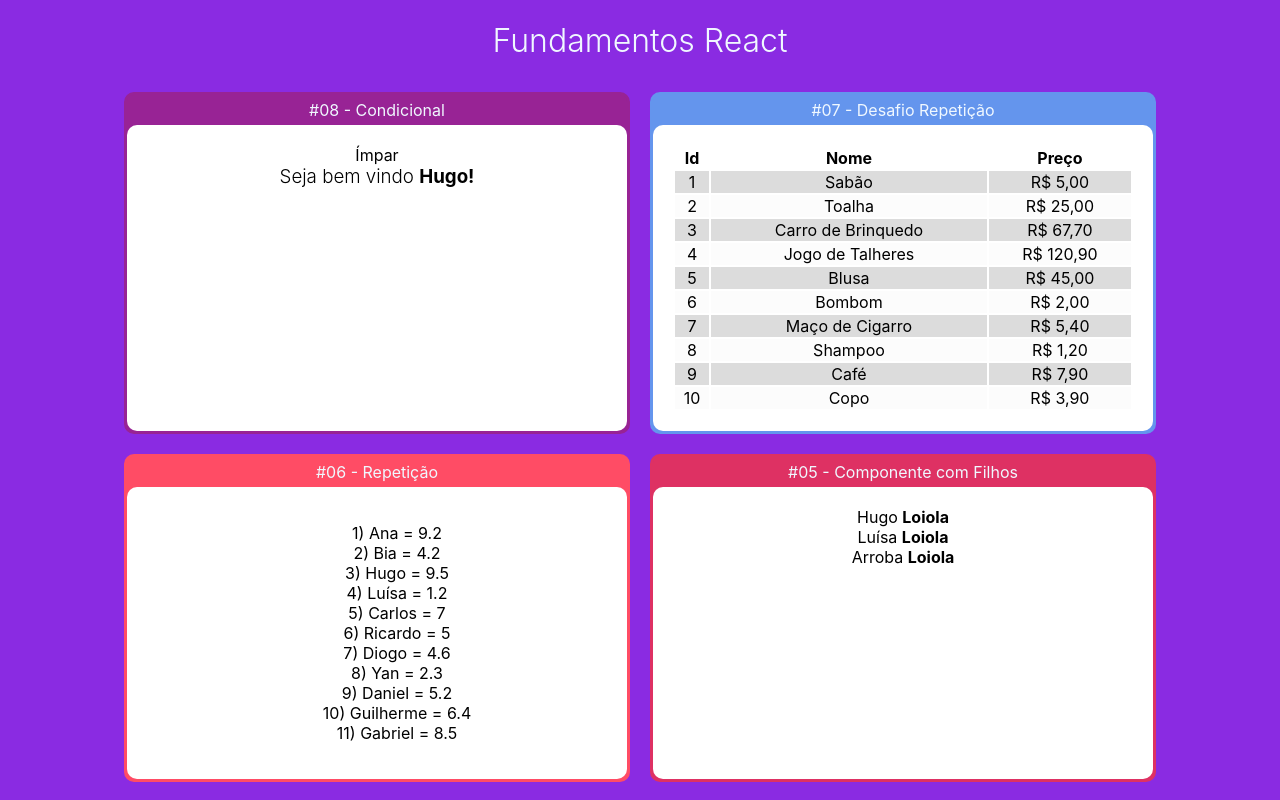
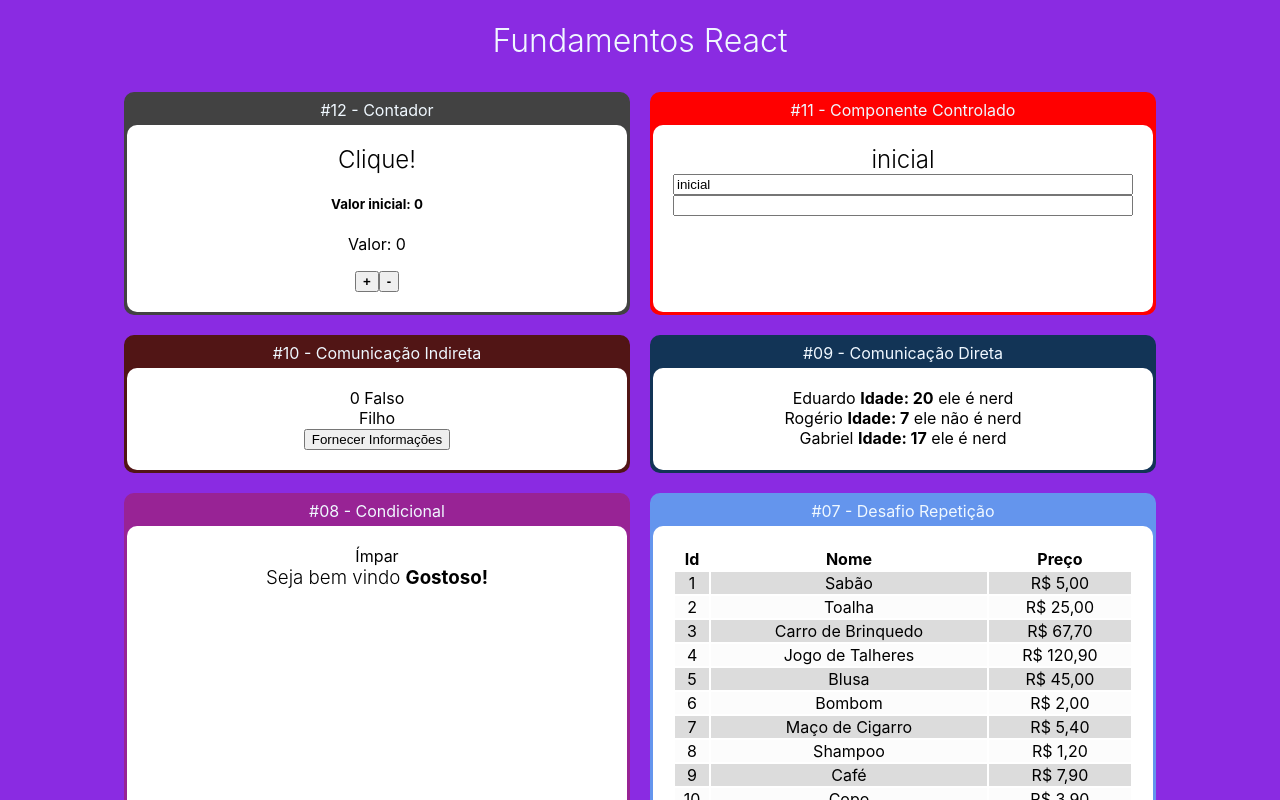
Before and after one commit to hugo-loiola/ReactJS, a React (Create React App) app: page / in a window 1280 px wide. Shown: the top 800 px of the page. Built offline with nearby package versions, Linux system fonts and the light colour scheme.

Commit message:
Estudos até o conttador

```diff
--- a/src/App.jsx
+++ b/src/App.jsx
@@ -12,6 +12,10 @@ import ListaAlunos from "./components/repetição/ListaAlunos";
 import TabelaProdutos from "./components/repetição/TabelaProdutos";
 import ParOuImpar from "./components/condicional/ParouImpar";
 import UsuarioInfo from "./components/condicional/UsuarioInfo";
+import DiretaPai from "./components/comunicacao/DiretaPai";
+import IndiretaPai from "./components/comunicacao/IndiretaPai";
+import Input from "./components/formulario/Input";
+import Contador from "./components/contador/Contador";
 
 
 const App = () => {
@@ -21,9 +25,25 @@ const App = () => {
 
 			<div className="Cards">
 
+				<Card titulo='#12 - Contador' color='#424242'>
+					<Contador numeroInicial={0}></Contador>
+				</Card>
+
+				<Card titulo='#11 - Componente Controlado'>
+					<Input></Input>
+				</Card>
+
+				<Card titulo='#10 - Comunicação Indireta' color='#511515'>
+					<IndiretaPai></IndiretaPai>
+				</Card>
+
+				<Card titulo='#09 - Comunicação Direta' color='#123456'>
+					<DiretaPai></DiretaPai>
+				</Card>
+
 				<Card titulo={"#08 - Condicional"} color="#982395" >
 					<ParOuImpar numero={1} ></ParOuImpar>
-					<UsuarioInfo usuario={{ nome: "Hugo" }}></UsuarioInfo>
+					<UsuarioInfo usuario={{ nome: "Gostoso" }}></UsuarioInfo>
 				</Card>
 
 				<Card titulo="#07 - Desafio Repetição" color="#6495ED">
--- /dev/null
+++ b/src/components/comunicacao/DiretaFilho.jsx
@@ -0,0 +1,14 @@
+/* eslint-disable react/prop-types */
+import React from "react";
+
+const DiretaFilho = (props) => {
+	return (
+		<div>
+			<span> {props.nome} </span>
+			<span> <strong>Idade: {props.idade}</strong> </span>
+			<span> {props.nerd ? "ele é nerd" : "ele não é nerd"} </span>
+		</div>
+	);
+};
+
+export default DiretaFilho;
--- /dev/null
+++ b/src/components/comunicacao/DiretaPai.jsx
@@ -0,0 +1,14 @@
+import React from "react";
+import DiretaFilho from "./DiretaFilho";
+
+const DiretaPai = () => {
+	return (
+		<div>
+			<DiretaFilho nome='Eduardo' idade={20} nerd={true} />
+			<DiretaFilho nome='Rogério' idade={7} nerd={false} />
+			<DiretaFilho nome='Gabriel' idade={17} nerd={true} />
+		</div>
+	);
+};
+
+export default DiretaPai;
--- /dev/null
+++ b/src/components/comunicacao/IndiretaFilho.jsx
@@ -0,0 +1,27 @@
+/* eslint-disable react/prop-types */
+import React from "react";
+
+const IndiretaFilho = (props) => {
+
+	const min = 10;
+	const max = 90;
+	const gerarIdade = () => parseInt(Math.random() * (max - min)) + min;
+	const gerarNerd = () => Math.random() > 0.5;
+
+	return (
+		<div>
+			<div>
+				Filho
+			</div>
+			<button onClick={
+				() => {
+					props.quandoClicar("João", gerarIdade(), gerarNerd());
+				}
+			}>
+				Fornecer Informações
+			</button>
+		</div>
+	);
+};
+
+export default IndiretaFilho;
--- /dev/null
+++ b/src/components/comunicacao/IndiretaPai.jsx
@@ -0,0 +1,27 @@
+import React, { useState } from "react";
+import IndiretaFilho from "./IndiretaFilho";
+
+
+const IndiretaPai = () => {
+
+	const [nome, setNome] = useState("");
+	const [idade, setIdade] = useState(0);
+	const [nerd, setNerd] = useState(false);
+
+
+	function fornecerInformacoes(nome, idade, nerd) {
+		setNome(nome);
+		setIdade(idade);
+		setNerd(nerd);
+	}
+	return (
+		<div>
+			<span> {nome} </span>
+			<span> {idade} </span>
+			<span> {nerd ? "Verdadeiro" : "Falso"} </span>
+			<IndiretaFilho quandoClicar={fornecerInformacoes}></IndiretaFilho>
+		</div>
+	);
+};
+
+export default IndiretaPai;
--- /dev/null
+++ b/src/components/contador/Contador.jsx
@@ -0,0 +1,35 @@
+/* eslint-disable react/prop-types */
+import React from "react";
+
+class Contador extends React.Component {
+
+	state = {
+		numero: this.props.numeroInicial
+	};
+
+	inc = () => {
+		this.setState({
+			numero: this.state.numero + 1
+		});
+	};
+
+	dec = () => {
+		this.setState({
+			numero: this.state.numero - 1
+		});
+	};
+
+	render() {
+		return (
+			<div>
+				<h2>Clique!</h2>
+				<h5>Valor inicial: {this.props.numeroInicial}</h5>
+				<p>Valor: {this.state.numero}</p>
+				<button onClick={this.inc}><strong>+</strong></button>
+				<button onClick={this.dec}><strong>-</strong></button>
+			</div>
+		);
+	}
+}
+
+export default Contador;
--- /dev/null
+++ b/src/components/formulario/Input.css
@@ -0,0 +1,3 @@
+.Input input {
+  font-size: 1.4rem;
+}
--- /dev/null
+++ b/src/components/formulario/Input.jsx
@@ -0,0 +1,28 @@
+/* eslint-disable no-unused-vars */
+import React, { useState } from "react";
+import "./Input.css";
+
+const Input = props => {
+
+	const [valor, setValor] = useState("inicial");
+
+	function quandoMudar(e) {
+		setValor(e.target.value);
+	}
+
+	return (
+		<div className="input">
+			<h2>{valor}</h2>
+			<div style={{
+				display: "flex",
+				flexDirection: "column"
+			}}>
+				<input value={valor} onChange={quandoMudar} />
+				<input value={undefined} />
+			</div>
+
+		</div>
+	);
+};
+
+export default Input;
```
Also changed, not shown: src/components/contador/Contados.css (added), 1 other file (tests, documents, lock files or other folders).
